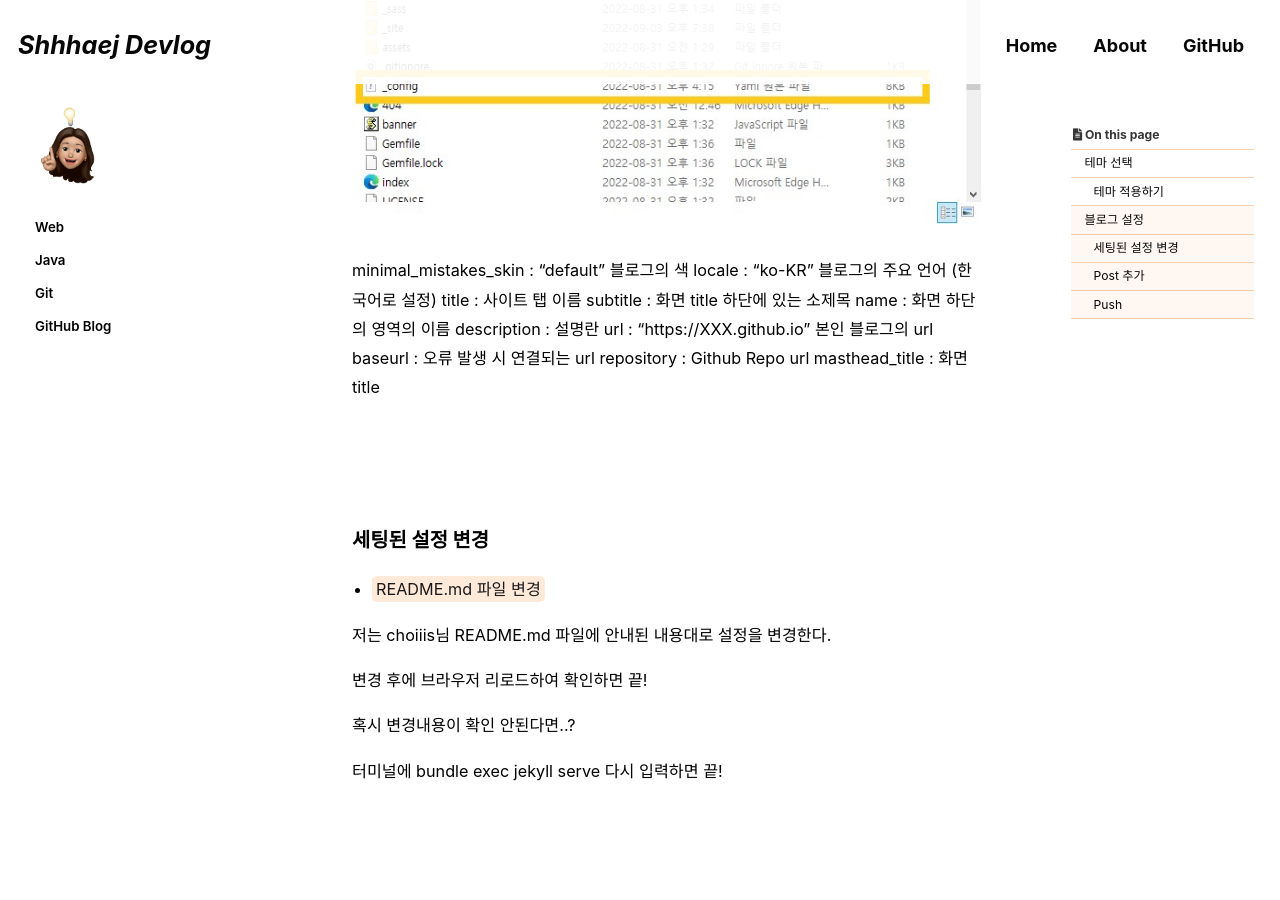
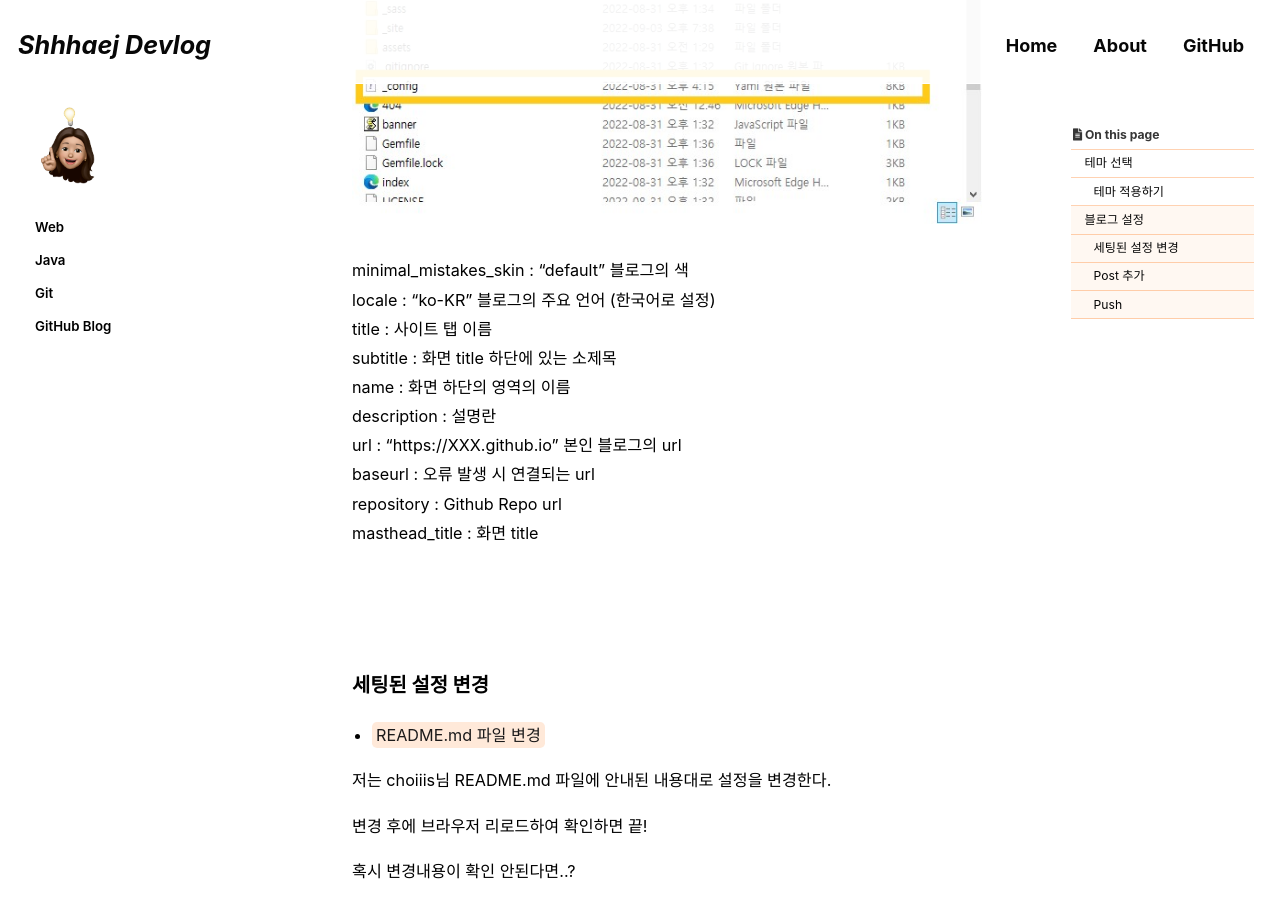
Before and after one commit to shhhaej/shhhaej.github.io, a Jekyll site: the page built from _posts/2021-08-26-github-blog.md, in a window 1280 px wide and 900 px high, scrolled down 4310 px. Built offline with Jekyll 4.4.1, drawn with Linux system fonts in a browser that asks for light colours; cached includes are drawn as plain includes; some web fonts are replaced; comment, search, counter and statistics services are not loaded.

Commit message:
recommit.

```diff
--- a/_posts/2021-08-26-github-blog.md
+++ b/_posts/2021-08-26-github-blog.md
@@ -142,16 +142,16 @@ http://127.0.0.1:4000 를 주소창에 입력한다.
 
 ![yml](../assets/images/posts_img/github-blog/yml.jpg)
 
-minimal_mistakes_skin : "default" 블로그의 색
-locale : "ko-KR" 블로그의 주요 언어 (한국어로 설정)
-title : 사이트 탭 이름
-subtitle : 화면  title 하단에 있는 소제목
-name : 화면 하단의 영역의 이름
-description : 설명란
-url : "https://XXX.github.io" 본인 블로그의 url
-baseurl : 오류 발생 시 연결되는 url
-repository : Github Repo url
-masthead_title : 화면 title
+minimal_mistakes_skin : "default" 블로그의 색 <br>
+locale : "ko-KR" 블로그의 주요 언어 (한국어로 설정) <br>
+title : 사이트 탭 이름 <br>
+subtitle : 화면  title 하단에 있는 소제목 <br>
+name : 화면 하단의 영역의 이름 <br>
+description : 설명란 <br>
+url : "https://XXX.github.io" 본인 블로그의 url <br>
+baseurl : 오류 발생 시 연결되는 url <br>
+repository : Github Repo url <br>
+masthead_title : 화면 title <br>
 
 
 <br>
```
